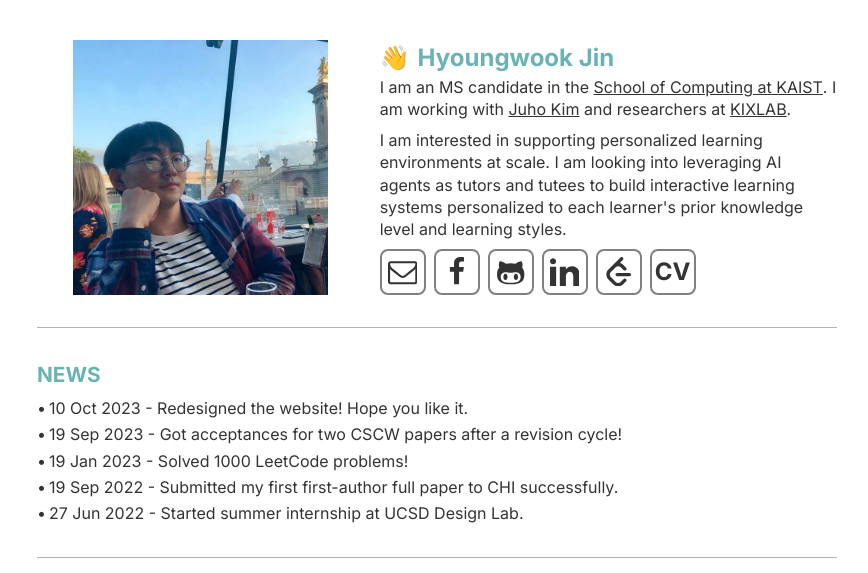
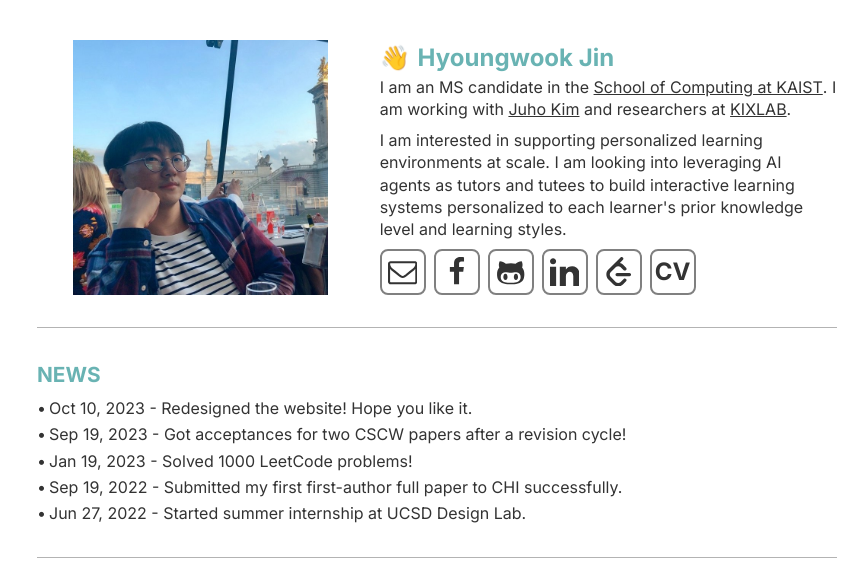
Before and after one commit to jhw123/jhw123.github.com, a Next.js app: page / in a window 1280 px wide. Shown: the top 573 px of the page, without its empty margins (203-1071 px from the left). Built offline with nearby package versions, Linux system fonts and the light colour scheme.

Commit message:
🩹 fix date format

```diff
--- a/src/app/page.tsx
+++ b/src/app/page.tsx
@@ -95,7 +95,7 @@ export default function Home() {
           </h2>
           {newsData.slice(0, 5).map(({ content, startDate }, i) => (
             <ListItem key={i} marginBottom={4}>
-              <Time date={startDate} formatStr="dd LLL yyyy" /> - {content}
+              <Time date={startDate} formatStr="LLL dd, yyyy" /> - {content}
             </ListItem>
           ))}
 
@@ -355,7 +355,7 @@ const WavingHand = styled.span`
     margin-right: 0.5rem;
   }
 
-  :hover::before {
+  ::before {
     animation: ${Waving} 0.2s infinite ease-in-out alternate;
   }
 `
```
